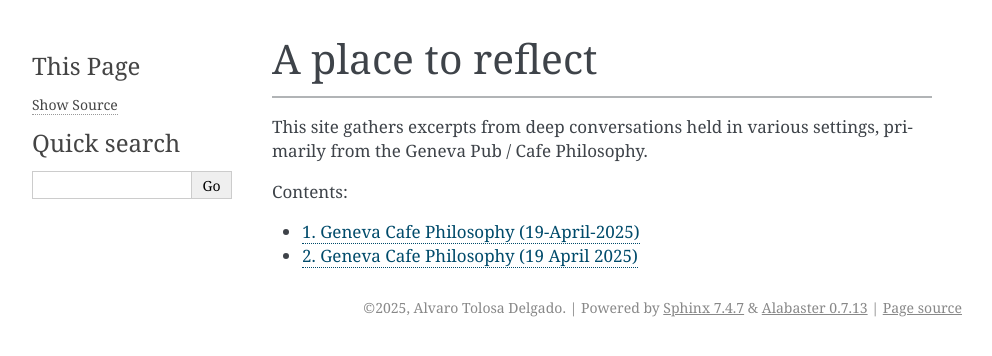
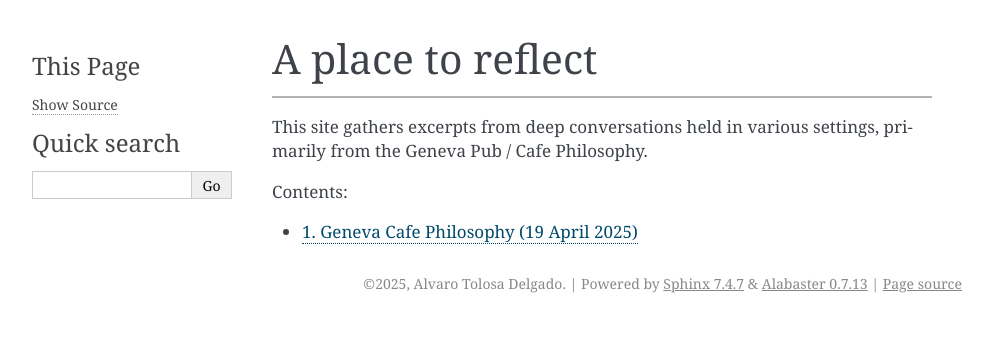
Before and after one commit to atolosadelgado/atolosadelgado.github.io, a Sphinx documentation site: the page built from source/Philosophy/README.md, in a window 1280 px wide. Shown: the top 356 px of the page, without its empty margins (148-1140 px from the left). Built offline with Sphinx 7.4.7, drawn with Linux system fonts in a browser that asks for light colours.

Commit message:
aesthetics

```diff
--- a/source/Philosophy/GenevaPubCafe/Cafe250419.md
+++ b/source/Philosophy/GenevaPubCafe/Cafe250419.md
@@ -1,7 +1,5 @@
-Geneva Cafe Philosophy (19-April-2025)
-=====================================
-
 # Geneva Cafe Philosophy (19 April 2025)
+----
 
 The conversation moved quite fast, so I was only able to take note of some of the ideas that were mentioned, mostly in the form of questions.
 
```
